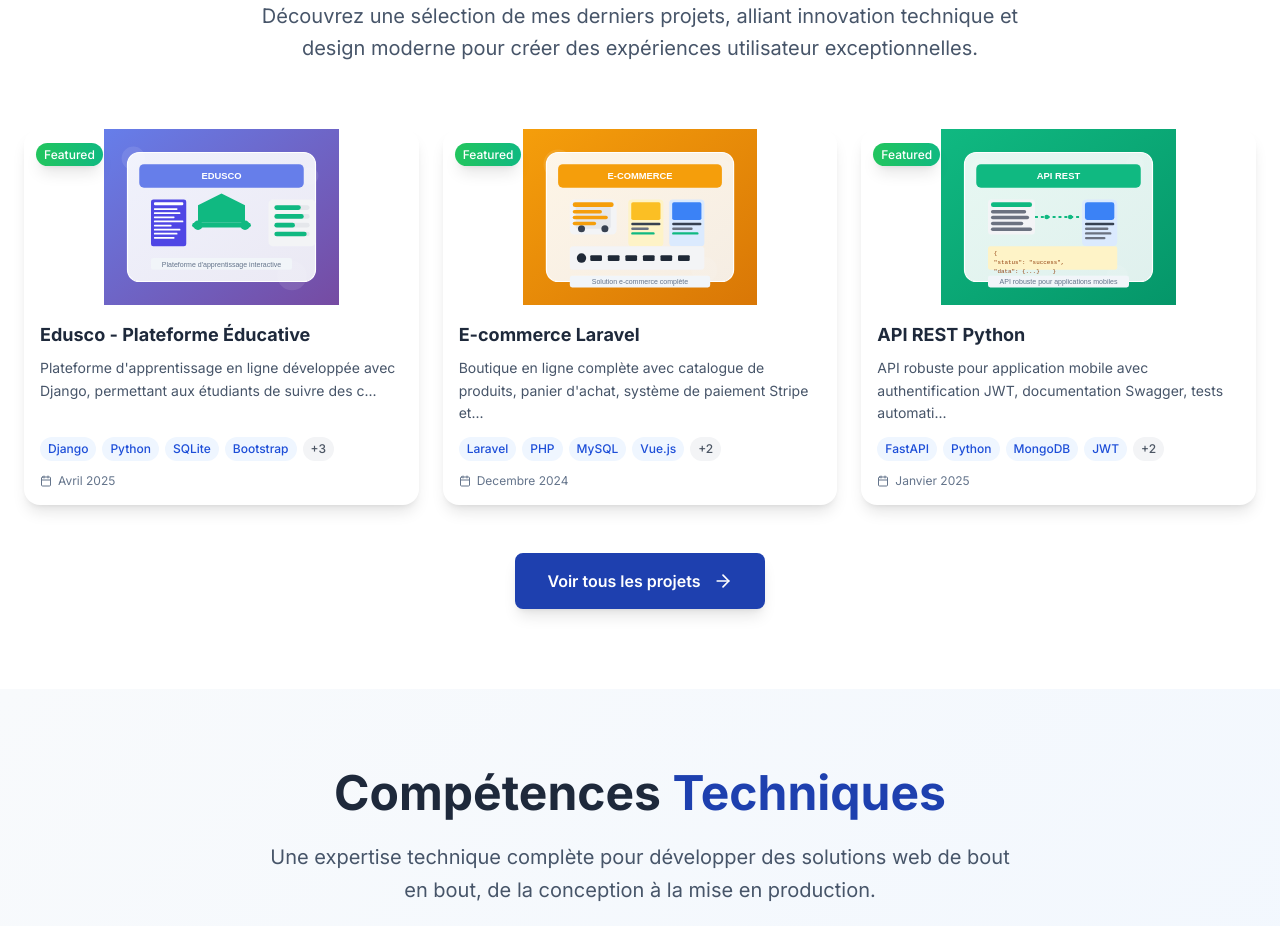
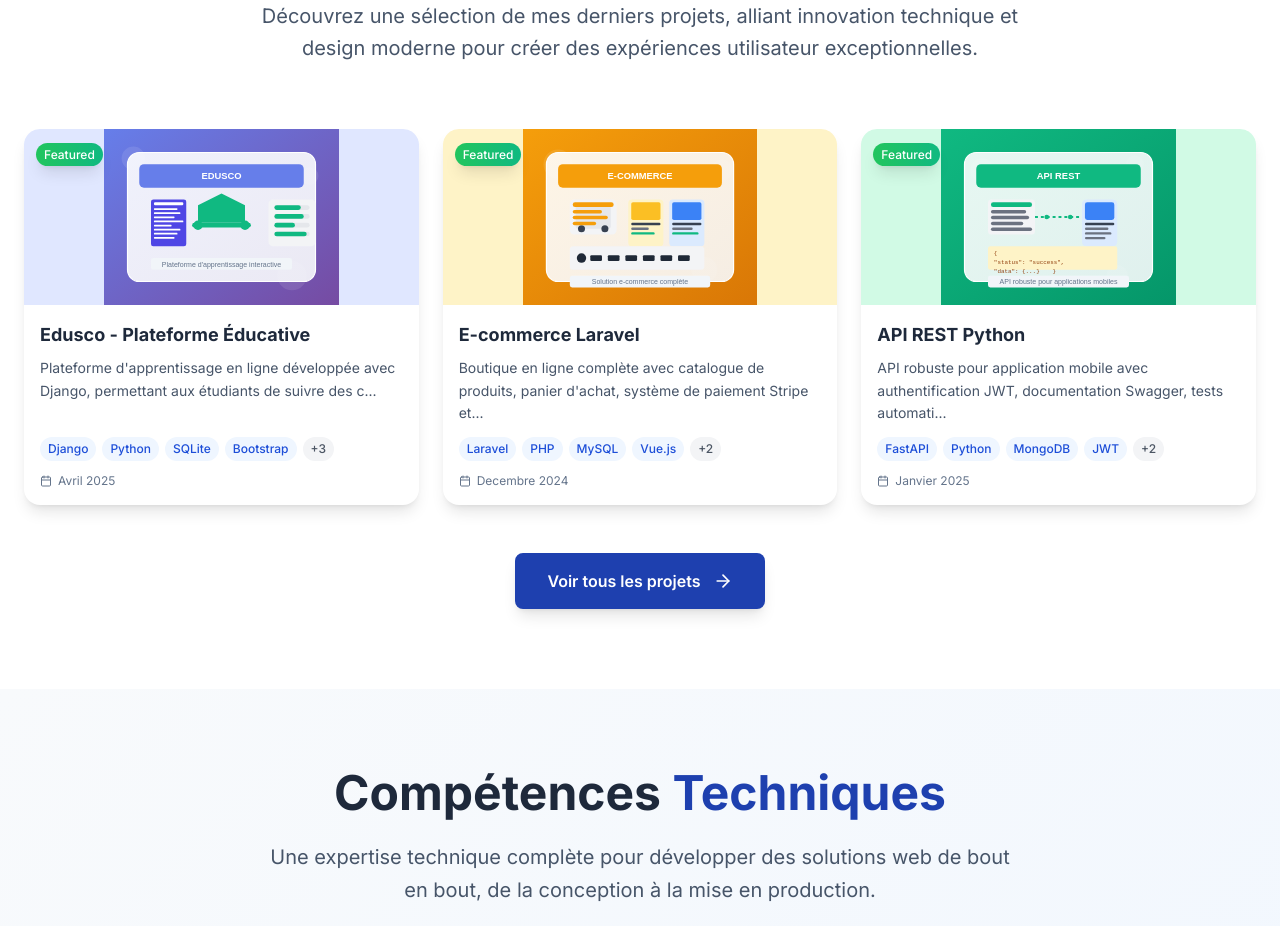
Before and after one commit to 6code579/Portofolio, a React (Vite) app: page / in a window 1280 px wide. Shown: the part 1140-2066 px from the top of the page. Built offline with nearby package versions, Linux system fonts and the light colour scheme.

Commit message:
card-image modification

```diff
--- a/src/components/FeaturedProjects.tsx
+++ b/src/components/FeaturedProjects.tsx
@@ -17,7 +17,8 @@ const FeaturedProjects: React.FC = () => {
       githubUrl: 'https://github.com/francisco-mouanda/edusco-platform',
       liveUrl: 'https://edusco-demo.herokuapp.com',
       featured: true,
-      date: 'Avril 2025'
+      date: 'Avril 2025',
+      bgColor: 'bg-indigo-100'
     },
     {
       id: 2,
@@ -28,7 +29,8 @@ const FeaturedProjects: React.FC = () => {
       githubUrl: 'https://github.com/francisco-mouanda/laravel-ecommerce',
       liveUrl: 'https://ecommerce-demo.vercel.app',
       featured: true,
-      date: 'Decembre 2024'
+      date: 'Decembre 2024',
+      bgColor: 'bg-amber-100'
     },
     {
       id: 3,
@@ -39,7 +41,8 @@ const FeaturedProjects: React.FC = () => {
       githubUrl: 'https://github.com/francisco-mouanda/fastapi-mobile-api',
       liveUrl: 'https://api-docs.swagger.io',
       featured: true,
-      date: 'Janvier 2025'
+      date: 'Janvier 2025',
+      bgColor: 'bg-emerald-100'
     }
   ];
 
--- a/src/pages/Projects.tsx
+++ b/src/pages/Projects.tsx
@@ -55,7 +55,7 @@ const Projects: React.FC = () => {
       featured: true,
       category: 'Web App',
       date: 'Avril 2025',
-      bgColor: 'bg-blue-50'
+      bgColor: 'bg-indigo-100'
     },
     {
       id: 2,
@@ -68,7 +68,7 @@ const Projects: React.FC = () => {
       featured: true,
       category: 'E-commerce',
       date: 'Decembre 2024',
-      bgColor: 'bg-pink-50'
+      bgColor: 'bg-amber-100'
     },
     {
       id: 3,
@@ -81,7 +81,7 @@ const Projects: React.FC = () => {
       featured: true,
       category: 'API',
       date: 'Janvier 2025',
-      bgColor: 'bg-green-50'
+      bgColor: 'bg-emerald-100'
     },
     {
       id: 4,
@@ -93,7 +93,7 @@ const Projects: React.FC = () => {
       liveUrl: 'https://francisco-mouanda.dev',
       category: 'Frontend',
       date: 'Juin 2025',
-      bgColor: 'bg-cyan-50'
+      bgColor: 'bg-violet-100'
     },
     {
       id: 5,
@@ -105,7 +105,7 @@ const Projects: React.FC = () => {
       liveUrl: 'https://blog-demo.herokuapp.com',
       category: 'CMS',
       date: 'Août 2024',
-      bgColor: 'bg-yellow-50'
+      bgColor: 'bg-cyan-100'
     },
     {
       id: 6,
@@ -116,7 +116,7 @@ const Projects: React.FC = () => {
       githubUrl: 'https://github.com/francisco-mouanda/finance-tracker-app',
       category: 'Mobile',
       date: 'Septembre 2024',
-      bgColor: 'bg-emerald-50'
+      bgColor: 'bg-pink-100'
     },
     {
       id: 7,
@@ -128,7 +128,7 @@ const Projects: React.FC = () => {
       liveUrl: 'https://weather-app-demo.netlify.app',
       category: 'Web App',
       date: 'Fevrier 2025',
-      bgColor: 'bg-indigo-50'
+      bgColor: 'bg-sky-100'
     },
     {
       id: 8,
@@ -140,7 +140,7 @@ const Projects: React.FC = () => {
       liveUrl: 'https://task-manager-demo.netlify.app',
       category: 'Web App',
       date: 'Octobre 2024',
-      bgColor: 'bg-purple-50'
+      bgColor: 'bg-lime-100'
     },
     {
       id: 9,
@@ -152,7 +152,7 @@ const Projects: React.FC = () => {
       liveUrl: 'https://calculator-demo.netlify.app',
       category: 'Frontend',
       date: 'Juillet 2024',
-      bgColor: 'bg-orange-50'
+      bgColor: 'bg-indigo-100'
     },
     {
       id: 10,
@@ -164,7 +164,7 @@ const Projects: React.FC = () => {
       liveUrl: 'https://edconnect-demo.netlify.app',
       category: 'Web App',
       date: 'Mars 2025',
-      bgColor: 'bg-lime-50'
+      bgColor: 'bg-blue-100'
     }
   ];
 
```
